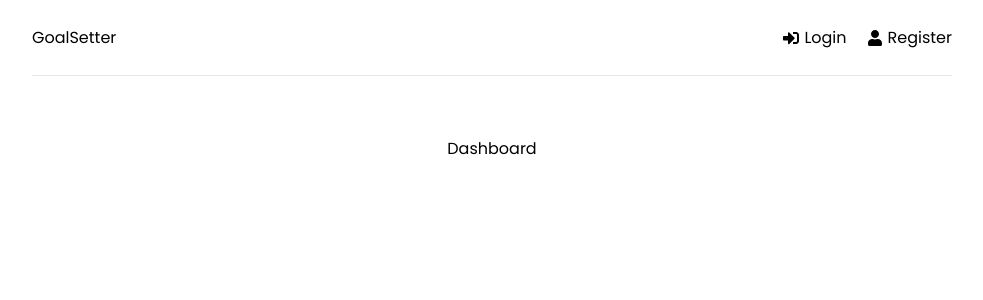
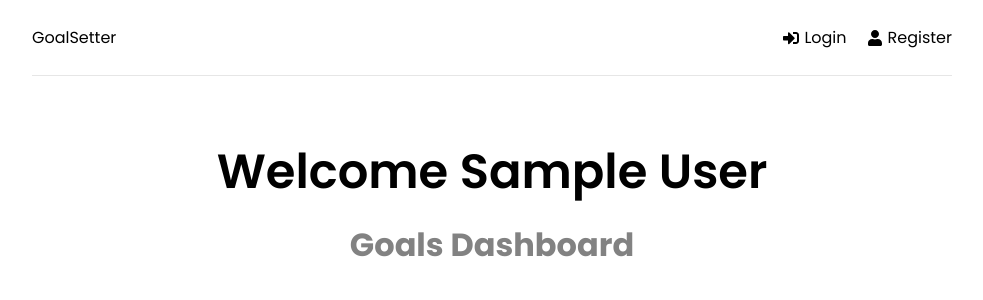
Before and after one commit to Babanila/mern-stack, a React (Create React App) app in the folder frontend/: page / in a window 1280 px wide. Shown: the top 300 px of the page, without its empty margins (148-1131 px from the left). Built offline with nearby package versions, Linux system fonts and the light colour scheme; sample sign-in values are in the browser's storage.

Commit message:
feat: Update dashboard component

```diff
--- a/frontend/src/pages/Dashboard.tsx
+++ b/frontend/src/pages/Dashboard.tsx
@@ -1,5 +1,32 @@
+import { useEffect } from 'react';
+import { useNavigate } from 'react-router-dom';
+import { useAppDispatch, useAppSelector } from '../app/hooks';
+import { reset } from '../features/auth/authSlice';
+
 function Dashboard() {
-    return <div>Dashboard</div>;
+    const navigate = useNavigate();
+    const dispatch = useAppDispatch();
+
+    const { user } = useAppSelector((state) => state.auth);
+
+    useEffect(() => {
+        if (!user) {
+            navigate('/login');
+        }
+
+        return () => {
+            dispatch(reset());
+        };
+    }, [user, navigate, dispatch]);
+
+    return (
+        <>
+            <section className='heading'>
+                <h1>Welcome {user && user.name}</h1>
+                <p>Goals Dashboard</p>
+            </section>
+        </>
+    );
 }
 
 export default Dashboard;
```
